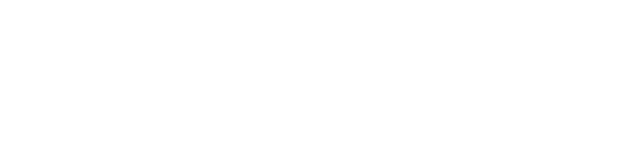
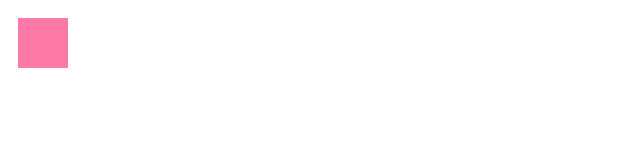
Before and after one commit to FunkyFight/NuitInfo2023, a plain HTML site: page src/index.html in a window 1280 px wide. Shown: the whole page, without its empty margins (0-640 px from the left). Drawn offline with Linux system fonts and the light colour scheme.

Commit message:
Barebones du système d'engine

```diff
--- /dev/null
+++ b/src/canvas.js
@@ -0,0 +1,31 @@
+// Attributs
+let context;
+let square;
+
+/**
+ * Fonction principale
+ */
+function draw() {
+    console.log("Drawing canvas...")
+
+
+
+    let canvas = document.getElementById("main-canvas")
+    let context = canvas.getContext("2d")
+    const root = new CanvasManager(context, canvas.width, canvas.height)
+
+    square = new Square(10, 10, 50, "rgb(253, 121, 168)");
+    root.addObject(square)
+
+
+    setInterval(function() {
+        root.renderAll()
+    }, 10)
+}
+
+document.onkeydown = function(ev) {
+    if(ev.code == "ArrowRight") {
+        console.log("Right")
+        square.move(5, 0)
+    }
+}
--- a/src/index.html
+++ b/src/index.html
@@ -6,7 +6,10 @@
     <title>Nuit de l'info 2023</title>
     <link rel="stylesheet" href="style.css">
 </head>
-<body>
+<body onload="draw()">
+    <canvas height="500" width="500" id="main-canvas"></canvas>
+</body>
 
-</body>
+<script src="./utils/canvasRenderer.js"></script>
+<script src="canvas.js"></script>
 </html>
--- /dev/null
+++ b/src/utils/canvasRenderer.js
@@ -0,0 +1,85 @@
+function drawSquare(context, x, y, size, color)  {
+    context.fillStyle=color;
+    context.fillRect(x, y, size, size);
+}
+
+function drawRectangle(context, x, y, w, h) {
+    context.fillStyle=color;
+    context.fillRect(x, y, w, h);
+
+}
+
+
+class CanvasManager {
+
+
+    constructor(context, width, height) {
+        this.context = context;
+        this.width = width;
+        this.height = height;
+
+        // System
+        this.objects = []
+    }
+
+    addObject(object) {
+        this.objects.push(object)
+    }
+
+    removeObject(object) {
+        this.objects = this.objects.filter(obj => obj.instanceId == object.instanceId)
+    }
+
+    renderAll() {
+        this.context.clearRect(0, 0, this.width, this.height);
+
+        for(let object of this.objects) {
+            console.log(object)
+            object.render(this.context);
+        }
+    }
+
+}
+
+/**
+ * Objet
+ */
+class CanvasObject {
+
+    static id = 0;
+
+    instanceId = -1;
+    constructor(x, y) {
+        this.x = x;
+        this.y = y;
+        CanvasObject.id++;
+        this.instanceId = CanvasObject.id;
+    }
+
+    render(context) {
+
+    }
+
+    move(deltaX, deltaY) {
+        this.x += deltaX
+        this.y += deltaY
+    }
+}
+
+/**
+ * Carré, hérite de objet
+ */
+class Square extends CanvasObject {
+
+    constructor(x, y, size, color) {
+        super(x, y)
+        this.size = size;
+        this.color = color;
+    }
+
+    render(context) {
+        drawSquare(context, this.x, this.y, this.size, this.color)
+    }
+
+
+}
```
